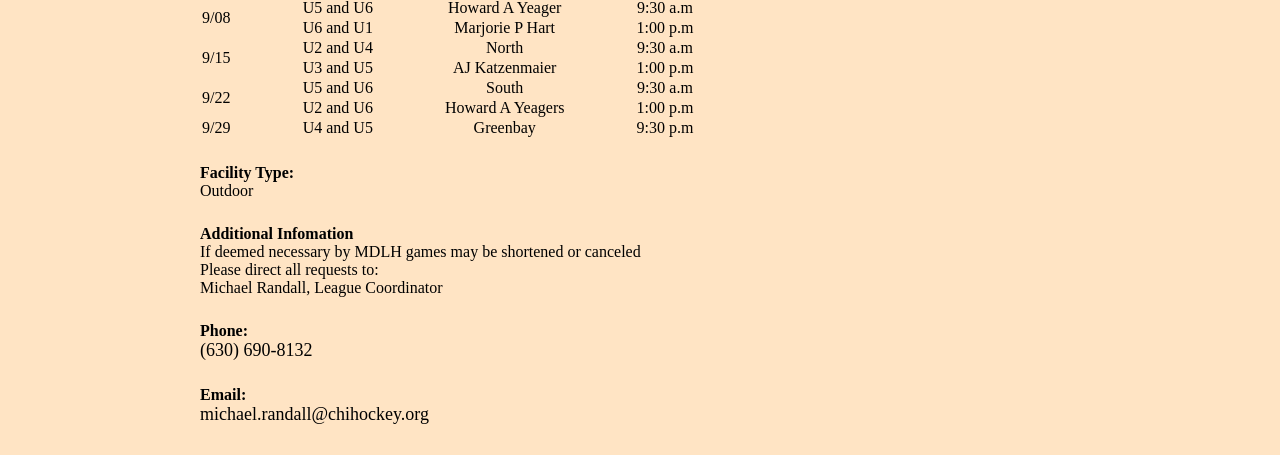
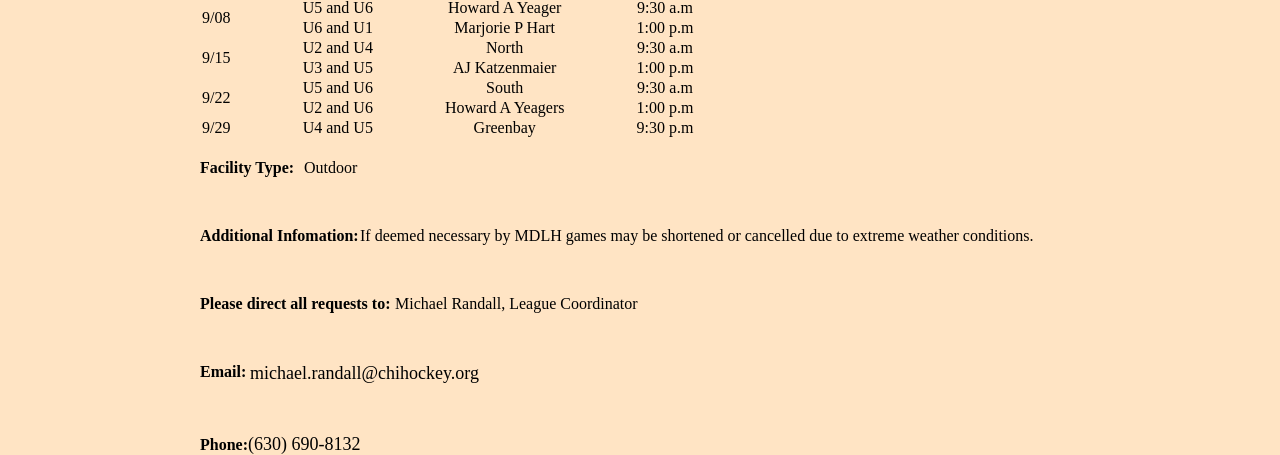
Before and after one commit to soniapachecomza/task-MindHub, a plain HTML site: page game.html in a window 1280 px wide. Shown: the part 735-1190 px from the top of the page. Before the commit the page ends 1160 px from the top, so only its background shows below. Drawn offline with Linux system fonts and the light colour scheme.

Commit message:
tercera rama modificada

```diff
--- a/assets/CSS/styles3.css
+++ b/assets/CSS/styles3.css
@@ -114,8 +114,36 @@
  .info{
   font-weight: bold;
   font-size: 16px;
-  margin-top: 25px;
+  margin-top: 20px;
  }
- dt{
-  padding-right: 120px;
+ .text1{
+  padding: 30px 104px;
+  margin-top: -48px;
  }
+ .text2{
+  padding: 30px 160px;
+  margin-top: -48px;
+ }
+ .text3{
+  padding: 30px 195px;
+  margin-top: -48px;
+ }
+ .text4{
+  padding: 30px 50px;
+  margin-top: -48px;
+
+
+ }
+ #texto{
+  font-weight: normal;
+  color:black;
+ }
+ .e-mail{
+  display: flex;
+  justify-content:space-around;
+
+ }
+ .derecha{
+  justify-items: right;
+  bottom: -500px;
+ }
--- a/game.html
+++ b/game.html
@@ -136,24 +136,27 @@
             </table>
             <div>
                 <dl class="info">Facility Type:</dl>
-                <dt>Outdoor</dt>
+                <dt class="text1">Outdoor</dt>
             </div>
             <div>
-                <dl class="info">Additional Infomation</dl>
-                <dt>If deemed necessary by MDLH games may be shortened or canceled </dt>
+                <dl class="info">Additional Infomation: </dl>
+                <dt class="text2">If deemed necessary by MDLH games may be shortened or cancelled due to extreme weather conditions. </dt>
             </div>
             <div>
-              <dl class="inf">Please direct all requests to:</dl>
-              <dt>Michael Randall, League Coordinator</dt>
+              <dl class="info">Please direct all requests to:</dl>
+              <dt class="text3">Michael Randall, League Coordinator</dt>
             </div>
             <div>
-              <dl class="info">Phone:</dl>
-              <a href="tel:+(630) 690-8132" class="datos">(630) 690-8132</a>
+
             </div>
             <div>
               <dl class="info">Email:</dl>
-              <a href="mailto:michael.randall@chihockey.org" class="datos">michael.randall@chihockey.org</a>
+              <dt class="text4"><a href="mailto:michael.randall@chihockey.org" id="texto">michael.randall@chihockey.org</dt></a>
             </div>
+            <div >
+              <dl class="info">Phone:<a href="tel:+(630) 690-8132" id="texto">(630) 690-8132</a></dl>
+            </div>
+
       </article>
     </section>
     <!--fin section-->
```
Also changed, not shown: about.html (+2 -2 lines), contact.html (+2 -2 lines), index.html (+2 -2 lines).
